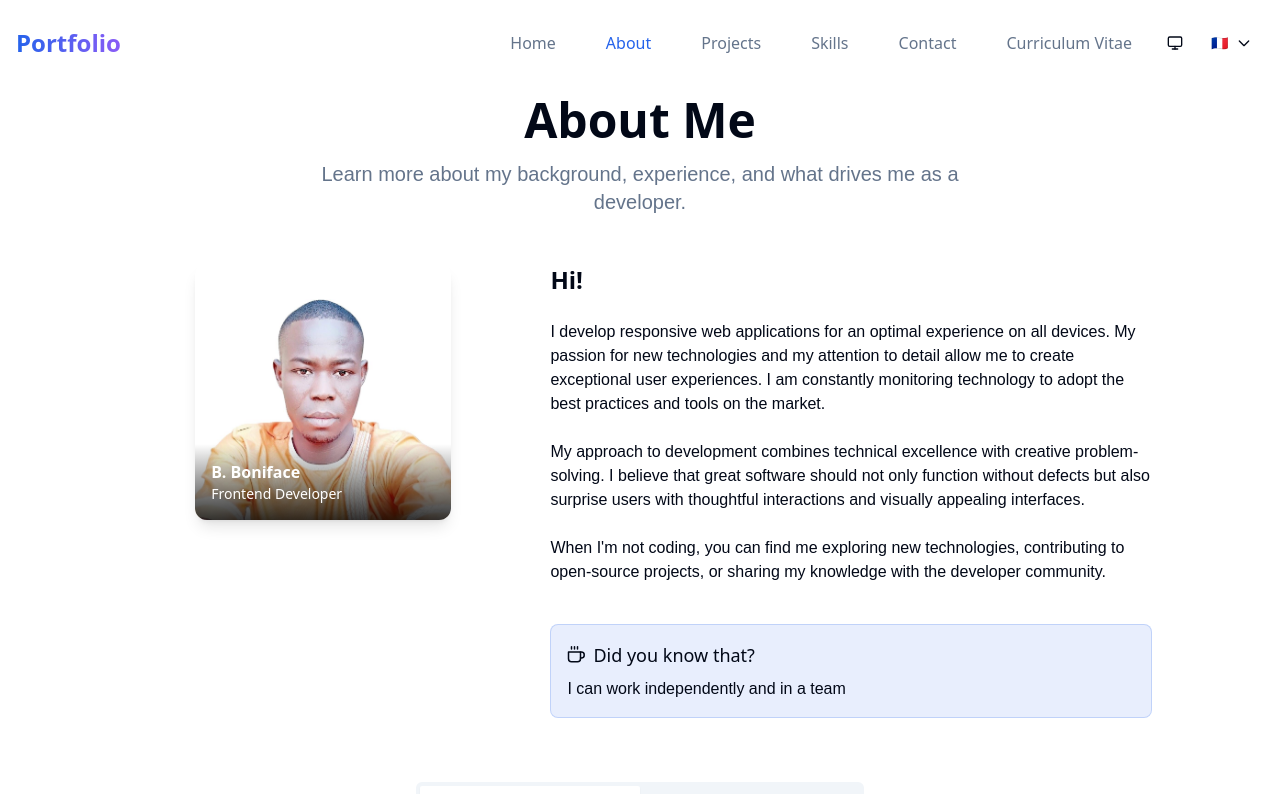
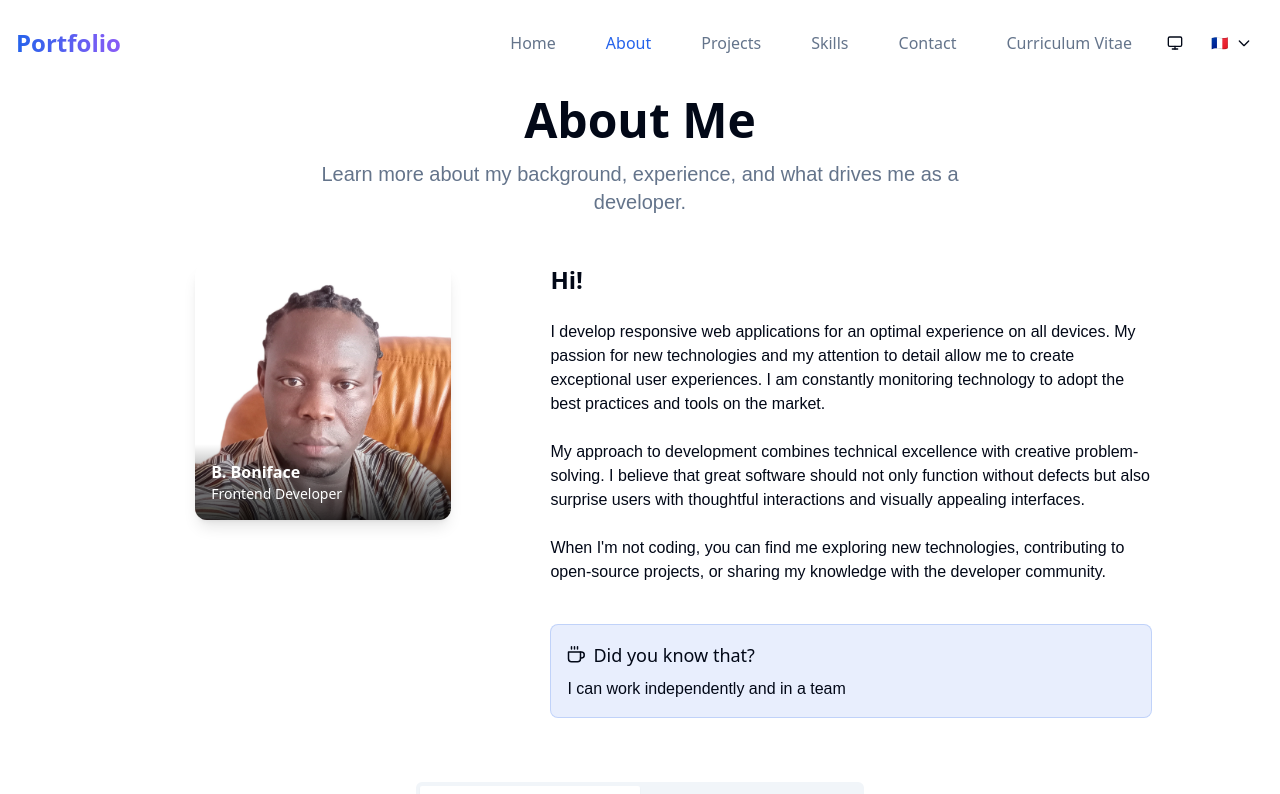
Before and after one commit to BEREKOUTOU/portefeuille, a React (Vite) app: page /portefeuille/about in a window 1280 px wide. Shown: the top 794 px of the page. Built offline with nearby package versions, Linux system fonts and the light colour scheme; a web font is replaced by a local one.

Commit message:
`Update gh-pages-temp subproject and About page image`

```diff
--- a/src/pages/About.tsx
+++ b/src/pages/About.tsx
@@ -135,8 +135,8 @@ export default function About() {
                   transition={{ type: "spring", stiffness: 300, damping: 15 }}
                 >
                   <div className="absolute inset--0 bg-gradient-to-br from-primary/20 to-primary/60 dark:from-primary/40 dark:to-primary/80" />
-                  <div className="absolute inset--0 flex items-center justify-center">
-                    <img src={Boniface} alt="B. Boniface" className="w-full h-64" />
+                  <div className="absolute inset-0 flex items-center justify-center">
+                    <img src={Boniface} alt="B. Boniface" className="w-full h-64 object-cover" />
                   </div>
                   <div className="absolute bottom-0 left-0 right-0 p-4 bg-gradient-to-t from-black/80 to-transparent text-white">
                     <h3 className="font-bold">B. Boniface</h3>
```
Also changed, not shown: public/assets/images/Boniface.webp.
